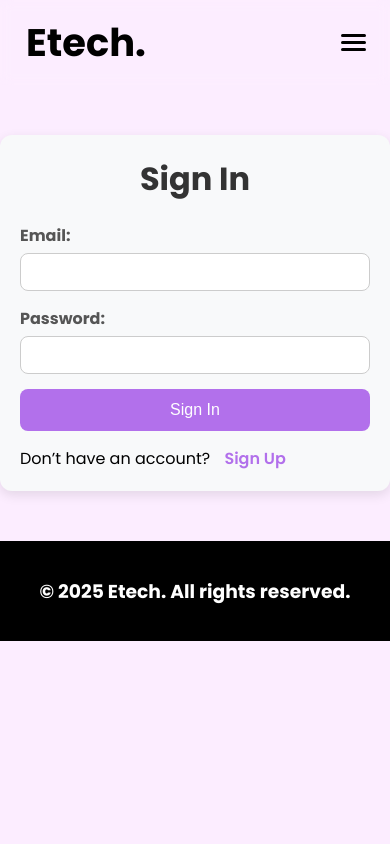
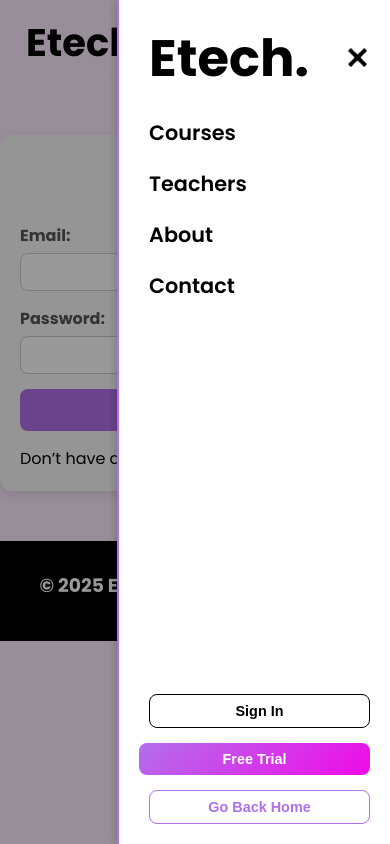
Before and after one commit to mahad-sheikh-30/mern-app-etech, a React (Vite) app in the folder frontend/: page /signin in a window 390 px wide. Both pictures are taken after a click on the button "Open menu". Built offline with nearby package versions, Linux system fonts and the light colour scheme.

Commit message:
Sign in and Sign Up integrated

```diff
--- a/frontend/src/App.tsx
+++ b/frontend/src/App.tsx
@@ -8,11 +8,13 @@ import Footer from "./components/Footer/Footer";
 import Navbar from "./components/Navbar/Navbar";
 import SignIn from "./pages/SignIn/SignIn";
 import SignUp from "./pages/SignUp/SignUp";
+import "./index.css";
 function App() {
   return (
-    <>
+    <div className="app-container">
       <BrowserRouter>
         <Navbar />
+        <main className="main-content">
           <Routes>
             <Route path="/" element={<Home />} />
             <Route path="/courses" element={<Courses />} />
@@ -22,9 +24,10 @@ function App() {
             <Route path="/signin" element={<SignIn />} />
             <Route path="/signup" element={<SignUp />} />
           </Routes>
+        </main>
         <Footer />
       </BrowserRouter>
-    </>
+    </div>
   );
 }
 
--- a/frontend/src/components/Footer/Footer.css
+++ b/frontend/src/components/Footer/Footer.css
@@ -2,8 +2,9 @@
     min-height: 100px;
     background: black;
     color: white;
-    display: flex;
-    justify-content: center;
-    align-items: center;
+
+    text-align: center;
+    padding: 30px;
+   margin-top: auto;
 
 }
--- a/frontend/src/components/Navbar/Navbar.css
+++ b/frontend/src/components/Navbar/Navbar.css
@@ -1,7 +1,6 @@
-
-.navbar{
+.navbar {
   position: static;
-    top:0;
+  top: 0;
   backdrop-filter: blur(6px);
   z-index: 10;
   max-width: 1200px;
@@ -11,7 +10,8 @@
   align-items: center;
   justify-content: space-around;
 }
-.logo{
+
+.logo {
   font-size: 1.6rem;
   text-decoration: none;
   color: var(--text);
@@ -21,77 +21,182 @@
 .logo:hover {
   transform: scale(1.1);
 }
-.nav-links{
+
+.nav-links {
   display: flex;
   justify-content: center;
-    gap:30px;
+  gap: 30px;
   align-items: center;
   list-style: none;
   padding-left: 0;
 }
 
-.nav-links li{
+.nav-links li {
   position: relative;
 }
 
-.nav-links > li > a{
+.nav-links > li > a {
   text-decoration: none;
   color: var(--text);
   font-weight: 600;
   font-size: 1.2rem;
 }
-
 .nav-links > li > a:hover {
   color: var(--primary);
 }
 
-
-.sign-trial{
+.sign-trial {
   display: flex;
   align-items: center;
-    gap:15px;
+  gap: 15px;
 }
-.button{
-  padding: .5rem 1.4rem;
+.button {
+  padding: 0.5rem 1.4rem;
   border-radius: 8px;
   font-size: 0.9rem;
   font-weight: 600;
   cursor: pointer;
-
 }
-.sign-in-btn{
+.sign-in-btn {
   border: 0.5px solid black;
   background: transparent;
 }
-.trial-btn{
+.trial-btn {
   border: none;
   color: white;
-background: linear-gradient(140deg,var(--primary),var(--secondary));
+  background: linear-gradient(140deg, var(--primary), var(--secondary));
 }
-.sign-in-btn:hover{ border-color: var(--primary); color: var(--primary); }
-.trial-btn:hover{ filter: brightness(1.05); }
-.menu-toggle{
-    background:transparent;
-    border:none;
-    display:none;
-    padding:8px;
-    border-radius:10px; }
+.sign-in-btn:hover {
+  border-color: var(--primary);
+  color: var(--primary);
+}
+.trial-btn:hover {
+  filter: brightness(1.05);
+}
 
-.menu-toggle:focus-visible{ outline:2px solid var(--purple);
-    outline-offset:2px; }
+.menu-toggle {
+  background: var(--primary);
+  border: none;
+  display: none;
+  padding: 8px;
+  border-radius: 10px;
+}
+.menu-toggle .bar {
+  display: block;
+  width: 30px;
+  height: 3px;
+  background: white;
+  margin: 4px 0;
+  border-radius: 18px;
+}
 
-.menu-toggle .bar{ display:block;
-    width:25px;
-    height:3px;
-    background:var(--text);
-    margin:4px 0;
-    border-radius:2px; }
+.mobile-menu {
+  position: fixed;
+  top: 0;
+  right: -100%;
+  width: 70%;
+  height: 100vh;
+  background: white;
+  box-shadow: -2px 0 8px rgba(0, 0, 0, 0.2);
+  display: flex;
+  flex-direction: column;
+  padding: 20px;
+  transition: right 0.3s ease;
+  z-index: 1001;
+  border-left: 2px solid var(--primary);
+}
+.mobile-menu.open {
+  right: 0;
+}
+
+.mobile-header {
+  display: flex;
+  justify-content: space-between;
+  align-items: center;
+}
+.mobile-logo {
+  font-size: 1.6rem;
+  text-decoration: none;
+  color: var(--text);
+}
+
+.close-icon {
+  background: none;
+  border: none;
+  cursor: pointer;
+}
+.close-icon img {
+  width: 25px;
+  height: 25px;
+}
+
+.mobile-menu ul {
+  list-style: none;
+  padding: 20px 0;
+  display: flex;
+  flex-direction: column;
+  gap: 20px;
+}
+.mobile-menu ul li a {
+  text-decoration: none;
+  color: var(--text);
+  font-size: 1.3rem;
+  font-weight: 600;
+
+}
+.mobile-menu ul li a:hover {
+  color: var(--primary);
+}
+
+.mobile-buttons {
+  margin-top: auto;
+  display: flex;
+  flex-direction: column;
+  gap: 15px;
+}
+.mobile-buttons .button {
+  width: 100%;
+  text-align: center;
+}
+
+.home-btn {
+  border: 1px solid var(--primary);
+  background: transparent;
+  color: var(--primary);
+}
+.home-btn:hover {
+  background: var(--primary);
+  color: white;
+}
+
+.backdrop {
+  position: fixed;
+  top: 0;
+  left: 0;
+  width: 100%;
+  height: 100%;
+  background: rgba(0, 0, 0, 0.4);
+  z-index: 1000;
+}
+
+@media (max-width: 850px) {
+  .nav-links {
+    gap: 15px;
+    margin: 0 10px;
+  }
+}
 @media (max-width: 768px) {
-    .navbar{
+  .navbar {
     padding: 14px 16px;
     justify-content: space-between;
   }
-    .nav-items{ display: none; }
-    .sign-trial{ display:none  }
-    .menu-toggle{display: block;}
+  .nav-items {
+    display: none;
   }
+  .sign-trial {
+    display: none;
+  }
+  .menu-toggle {
+    display: block;
+  }
+}
--- a/frontend/src/components/Navbar/Navbar.tsx
+++ b/frontend/src/components/Navbar/Navbar.tsx
@@ -1,9 +1,21 @@
-import React from "react";
-import { Link } from "react-router-dom";
+import React, { useState } from "react";
+import { Link, useNavigate } from "react-router-dom";
 import "./Navbar.css";
+import crossImg from "../../assets/closee.png";
 
 const Navbar: React.FC = () => {
+  const navigate = useNavigate();
+  const token = localStorage.getItem("token");
+  const [isMenuOpen, setIsMenuOpen] = useState(false);
+
+  const handleSignOut = () => {
+    localStorage.removeItem("token");
+    navigate("/signin");
+    setIsMenuOpen(false);
+  };
+
   return (
+    <>
       <nav className="navbar">
         <Link to="/" className="logo">
           <h1>Etech.</h1>
@@ -27,23 +39,96 @@ const Navbar: React.FC = () => {
         </div>
 
         <div className="sign-trial">
+          {!token ? (
             <Link to="/signin">
               <button className="sign-in-btn button">Sign In</button>
             </Link>
+          ) : (
+            <button onClick={handleSignOut} className="sign-in-btn button">
+              Sign Out
+            </button>
+          )}
           <button className="trial-btn button">Free Trial</button>
         </div>
+
         <button
           className="menu-toggle"
-        id="menuToggle"
-        aria-expanded="false"
-        aria-controls="mobileMenu"
-        aria-label="Open menu"
+          onClick={() => setIsMenuOpen(!isMenuOpen)}
+          aria-expanded={isMenuOpen}
+          aria-label={isMenuOpen ? "Close menu" : "Open menu"}
         >
           <span className="bar"></span>
           <span className="bar"></span>
           <span className="bar"></span>
         </button>
       </nav>
+      <div
+        className={`mobile-menu ${isMenuOpen ? "open" : ""}`}
+        id="mobileMenu"
+      >
+        <div className="mobile-header">
+          <Link
+            to="/"
+            className="logo mobile-logo"
+            onClick={() => setIsMenuOpen(false)}
+          >
+            <h1>Etech.</h1>
+          </Link>
+
+          <button
+            className="close-icon"
+            onClick={() => setIsMenuOpen(false)}
+            aria-label="Close menu"
+          >
+            <img src={crossImg} alt="close" />
+          </button>
+        </div>
+
+        <ul>
+          <li>
+            <Link to="/courses" onClick={() => setIsMenuOpen(false)}>
+              Courses
+            </Link>
+          </li>
+          <li>
+            <Link to="/teachers" onClick={() => setIsMenuOpen(false)}>
+              Teachers
+            </Link>
+          </li>
+          <li>
+            <Link to="/about" onClick={() => setIsMenuOpen(false)}>
+              About
+            </Link>
+          </li>
+          <li>
+            <Link to="/contact" onClick={() => setIsMenuOpen(false)}>
+              Contact
+            </Link>
+          </li>
+        </ul>
+
+        <div className="mobile-buttons">
+          {!token ? (
+            <Link to="/signin" onClick={() => setIsMenuOpen(false)}>
+              <button className="sign-in-btn button">Sign In</button>
+            </Link>
+          ) : (
+            <button onClick={handleSignOut} className="sign-in-btn button">
+              Sign Out
+            </button>
+          )}
+          <button className="trial-btn button">Free Trial</button>
+
+          <Link to="/" onClick={() => setIsMenuOpen(false)}>
+            <button className="home-btn button">Go Back Home</button>
+          </Link>
+        </div>
+      </div>
+
+      {isMenuOpen && (
+        <div className="backdrop" onClick={() => setIsMenuOpen(false)} />
+      )}
+    </>
   );
 };
 
--- a/frontend/src/index.css
+++ b/frontend/src/index.css
@@ -19,8 +19,13 @@
   scroll-behavior: smooth;
 }
 body {
-   /* max-width: 1200px; */
+  max-width: 1280px;
   background: var(--bg);
   min-height: 100svh;
   margin: 0 auto;
 }
+
+html, body, #root {
+  height: 100%;
+  margin: 0;
+}
--- a/frontend/src/pages/Home/sections/Hero/Hero.css
+++ b/frontend/src/pages/Home/sections/Hero/Hero.css
@@ -198,6 +198,7 @@ height: 460px;}
         justify-content: space-between;
         padding:0px 5px ;
         font-size: 0.6rem;
+        min-height: 55px;
     }
     .hero-bottom img{
         width: 17px;
--- a/frontend/src/pages/SignIn/Auth.css
+++ b/frontend/src/pages/SignIn/Auth.css
@@ -1,3 +1,6 @@
+/* .wrapper{
+  min-height: 100vh;
+} */
 .auth-container {
   max-width: 600px;
   margin: 50px auto;
@@ -5,6 +8,7 @@
   background: #f8f9fa;
   border-radius: 12px;
   box-shadow: 0 4px 12px rgba(0,0,0,0.1);
+  flex: 1;
 }
 
 .auth-container h1 {
--- a/frontend/src/pages/SignIn/SignIn.tsx
+++ b/frontend/src/pages/SignIn/SignIn.tsx
@@ -1,27 +1,43 @@
 import React, { useState } from "react";
 import { Link } from "react-router-dom";
 import "./Auth.css";
+import axios from "axios";
 
 const SignIn: React.FC = () => {
   const [data, setData] = useState({
     email: "",
     password: "",
   });
-
+  const [error, setError] = useState("");
   const handleChange = (e: React.ChangeEvent<HTMLInputElement>) => {
     setData({ ...data, [e.target.name]: e.target.value });
   };
 
-  const handleSubmit = (e: React.FormEvent<HTMLFormElement>) => {
+  const handleSubmit = async (e: React.FormEvent<HTMLFormElement>) => {
     e.preventDefault();
-    console.log("Sign In Data:", data);
-    alert(`Email: ${data?.email}
-      Password: ${data?.password}`);
+
+    try {
+      const url = "http://localhost:8080/api/auth";
+      const { data: res } = await axios.post(url, data);
+      localStorage.setItem("token", res.data);
+      window.location.href = "/";
+      console.log(res.message);
+    } catch (error: any) {
+      if (
+        error.response &&
+        error.response.status >= 400 &&
+        error.response.status <= 500
+      ) {
+        setError(error.response.data.message);
+      }
+    }
+    console.log("Sign Up Data:", data);
 
     setData({ email: "", password: "" });
   };
 
   return (
+    <div className="wrapper">
       <div className="auth-container">
         <h1>Sign In</h1>
         <form onSubmit={handleSubmit} className="auth-form">
@@ -46,7 +62,7 @@ const SignIn: React.FC = () => {
               required
             />
           </label>
-
+          {error && <div className="error-message">{error}</div>}
           <button type="submit">Sign In</button>
 
           <p>
@@ -54,6 +70,7 @@ const SignIn: React.FC = () => {
           </p>
         </form>
       </div>
+    </div>
   );
 };
 
--- a/frontend/src/pages/SignUp/SignUp.tsx
+++ b/frontend/src/pages/SignUp/SignUp.tsx
@@ -35,15 +35,12 @@ const SignUp: React.FC = () => {
       }
     }
     console.log("Sign Up Data:", data);
-    alert(`Name: ${data?.name}
-        Phone: ${data?.phone}
-        Email: ${data?.email}
-        Password: ${data?.password}`);
 
     setData({ name: "", phone: "", email: "", password: "" });
   };
 
   return (
+    <div className="wrapper">
       <div className="auth-container">
         <h1>Sign Up</h1>
         <form onSubmit={handleSubmit} className="auth-form">
@@ -94,6 +91,7 @@ const SignUp: React.FC = () => {
           </p>
         </form>
       </div>
+    </div>
   );
 };
 
```
Also changed, not shown: frontend/src/pages/Courses/Courses.css (+11 -0 lines), frontend/src/pages/TeacherPage/TeacherPage.css (+9 -0 lines), 1 other file (tests, documents, lock files or other folders). Lines whose indentation alone changed are shown as unchanged.
